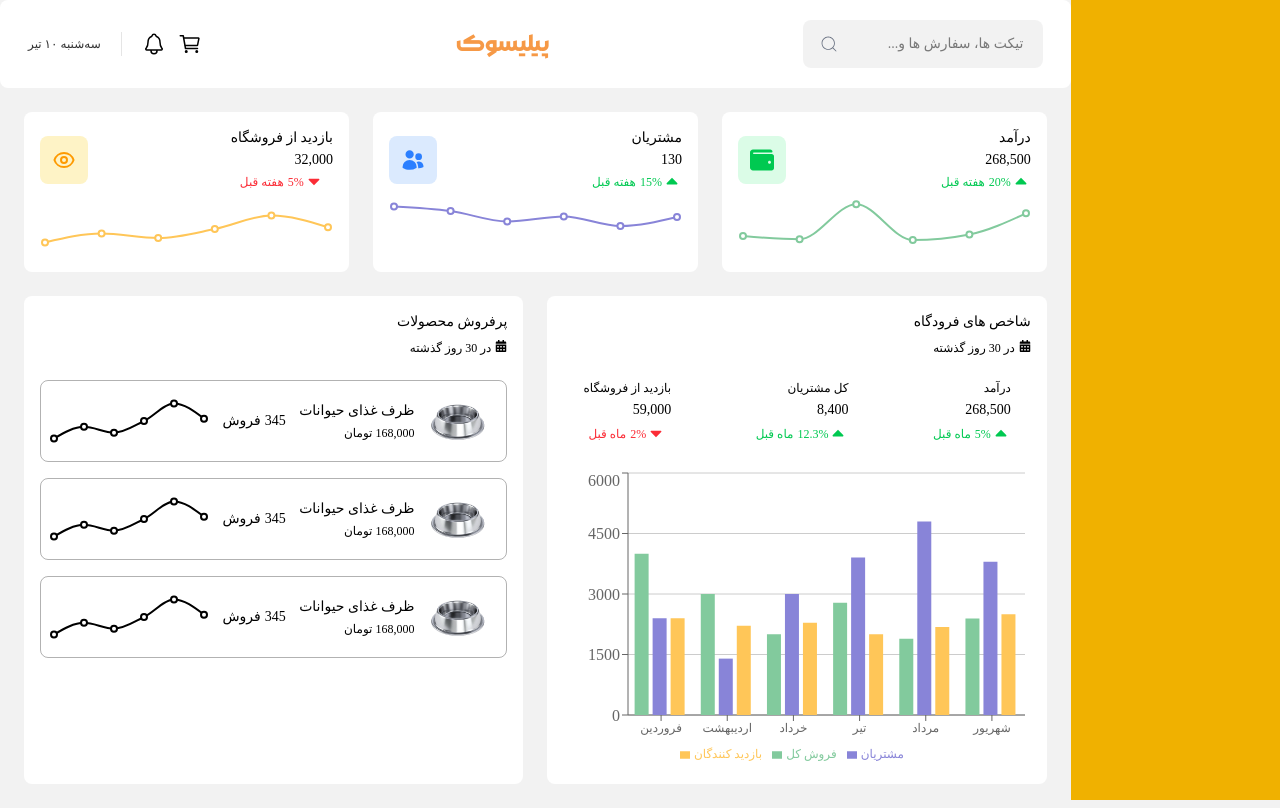
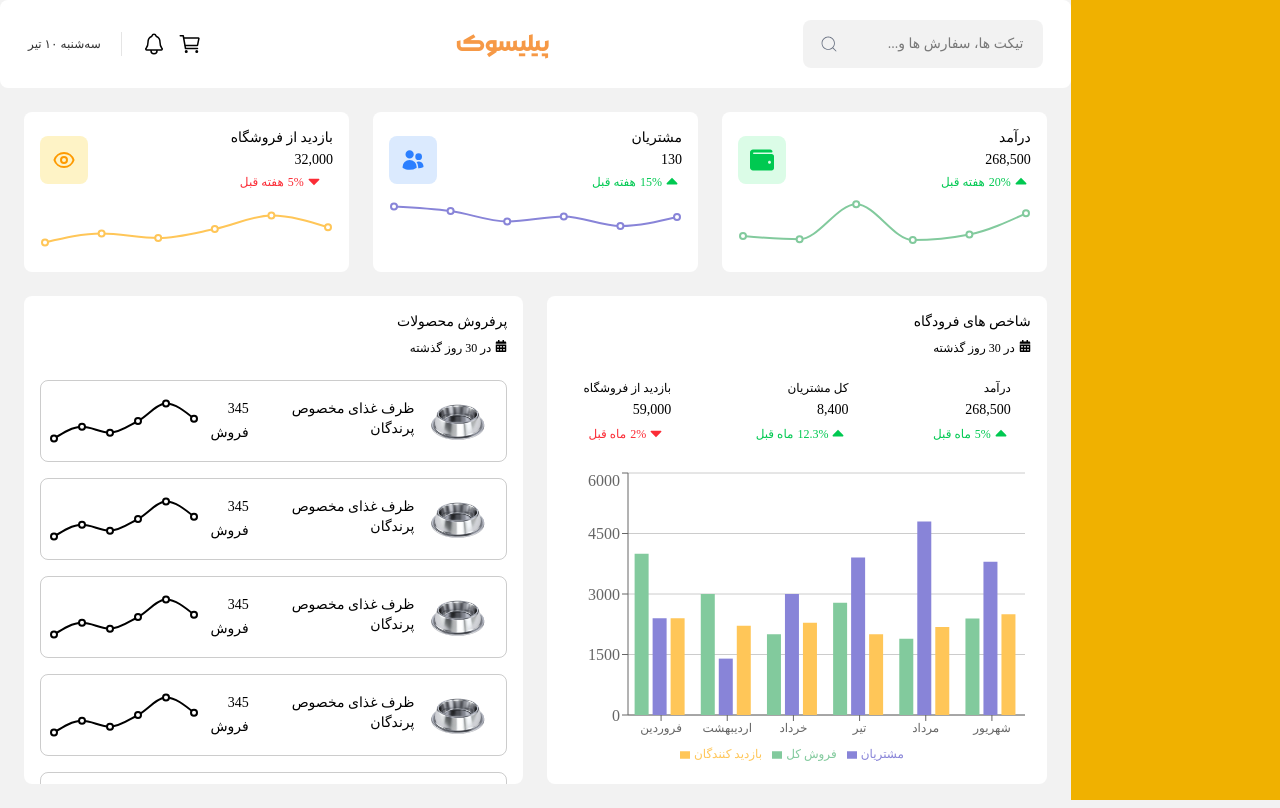
Before and after one commit to HoseinParvaresh/pet-shop, a Next.js app: page /admin-dashboard in a window 1280 px wide. Built offline with nearby package versions, Linux system fonts and the light colour scheme; a web font is replaced by a local one.

Commit message:
add animation to desktop navbar

```diff
--- a/src/components/modules/Dashboard/DashboardHeader.js
+++ b/src/components/modules/Dashboard/DashboardHeader.js
@@ -5,11 +5,11 @@ import { IoCartOutline } from "react-icons/io5";
 import Link from "next/link";
 import { toggleMobileNavbar } from "@/Utility/UtilityFunction"
 import { useState } from "react";
-
+import * as motion from "motion/react-client"
 
 export default function DashboardHeader() {
 
-    const [search,setSearch] = useState()
+    const [search, setSearch] = useState()
     return (
         <div className="flex items-center justify-between shrink-0 w-full h-22 px-5 sm:px-7 bg-white max-lg:border-b max-lg:border-b-black/10 lg:rounded-lg">
             {/* overlay */}
@@ -19,7 +19,7 @@ export default function DashboardHeader() {
 
             {/* search */}
             <div className="relative z-20 hidden md:flex items-center justify-between gap-x-4 w-60 bg-black/5 rounded-lg py-1 px-4 h-12">
-                <input type="text" value={search} onChange={(e) => setSearch(e.target.value)} placeholder=" تیکت ها، سفارش ها و..." className="size-full text-xs placeholder:text-sm outline-none"  />
+                <input type="text" value={search} onChange={(e) => setSearch(e.target.value)} placeholder=" تیکت ها، سفارش ها و..." className="size-full text-xs placeholder:text-sm outline-none" />
                 <CiSearch className="text-sm shrink-0 text-gray-500 size-5 cursor-pointer" />
             </div>
             <Link href={"/"} className="text-2xl text-primary font-MorabbaBold">پیلیسوک</Link>
@@ -28,11 +28,21 @@ export default function DashboardHeader() {
                 {/* buttons */}
                 <div className="flex gap-x-3">
                     {/* basket */}
-                    <Link href="/" target="_blank">
-                        <IoCartOutline className="size-6 cursor-pointer" />
-                    </Link>
+                    <motion.div
+                        whileHover={{ scale: 1.2 }}
+                        whileTap={{ scale: 0.8 }}
+                    >
+                        <Link href="/" target="_blank">
+                            <IoCartOutline className="size-6 cursor-pointer" />
+                        </Link>
+                    </motion.div>
                     {/* notification */}
-                    <IoNotificationsOutline className="size-6 cursor-pointer" />
+                    <motion.div
+                        whileHover={{ scale: 1.2 }}
+                        whileTap={{ scale: 0.8 }}
+                    >
+                        <IoNotificationsOutline className="size-6 cursor-pointer" />
+                    </motion.div>
                 </div>
                 <div className="max-lg:hidden w-px h-6 bg-black/10">
                 </div>
--- a/src/components/modules/Header/Navbar/DesktopNavbar.js
+++ b/src/components/modules/Header/Navbar/DesktopNavbar.js
@@ -1,6 +1,8 @@
 import Link from "next/link";
 import { useState } from "react";
 import { menuList } from "@/Utility/Constants";
+import * as motion from "motion/react-client"
+
 
 export default function DesktopNavbar() {
 
@@ -10,7 +12,7 @@ export default function DesktopNavbar() {
     const mouseEnterHandler = (e) => {
         let elm = e.target.getBoundingClientRect()
 
-        setWidthElm(elm.width)
+        setWidthElm(elm.width+15)
         setTransformElm(elm.right - elm.width)
 
     }
@@ -18,16 +20,24 @@ export default function DesktopNavbar() {
         setWidthElm(0)
     }
     const styles = {
-        transform: `translateX(${transformElm}px)`,
+        transform: `translateX(${transformElm-7}px)`,
         width: widthElm
     };
 
     return (
         <ul onMouseLeave={mouseLeaveHandler} className="flex items-center justify-center gap-5 xl:gap-10 font-MorabbaBold text-[18px] text-dark-primary">
-            <div className="absolute top-[67px] left-0 h-[2.5px] bg-primary bottom-0 transition-all duration-300" style={styles}></div>
+            <div className="absolute top-[70px] left-0 h-[2.5px] bg-primary bottom-0 transition-all duration-300" style={styles}></div>
             {
                 menuList.map((item) => (
-                    <li key={item.id} className="cursor-pointer hover:text-primary transition-colors" onMouseEnter={mouseEnterHandler}><Link href={item.link}>{item.title}</Link></li>
+                    <motion.li
+                        key={item.id}
+                        whileHover={{ scale: 1.2 }}
+                        whileTap={{ scale: 0.8 }}
+                        className="cursor-pointer hover:text-primary transition-colors"
+                        onMouseEnter={mouseEnterHandler}
+                    >
+                        <Link href={item.link}>{item.title}</Link>
+                    </motion.li>
                 ))
             }
         </ul>
--- a/src/components/templates/AdminDashboard/TopProductsList/TopProductItem.js
+++ b/src/components/templates/AdminDashboard/TopProductsList/TopProductItem.js
@@ -1,23 +1,17 @@
 import { Line, LineChart, Tooltip, ResponsiveContainer } from 'recharts';
-import { formatNumber } from "@/Utility/UtilityFunction";
-
+import Link from 'next/link';
 export default function TopProductItem(Props) {
 
-
-
     return (
-        <div className="flex flex-col 2xs:flex-row 2xs:items-center justify-between gap-3 border border-black/30 rounded-lg px-2">
+        <div className="flex flex-col 2xs:flex-row 2xs:items-center justify-between gap-3 border border-black/20 rounded-lg p-2 2xs:px-2 2xs:py-0">
             {/* right */}
-            <div className="flex items-center gap-1 min-w-max">
-                <img className="size-22 2xs:size-20" src={Props.image} alt="p-1" />
-                <div>
-                    <p className="text-sm md:text-xs lg:text-sm mb-1 font-danaBold">{Props.title}</p>
-                    <p className="text-xs">{formatNumber(Props.price)} <span className="ml-1">تومان</span></p>
-                </div>
-            </div>
+            <Link href={"#"} className="flex items-center gap-2 2xs:gap-1">
+                <img className="size-22 2xs:size-20 border border-black/20 2xs:border-none rounded-md" src={Props.image} alt="p-1" />
+                <p className="text-sm md:text-xs lg:text-sm mb-1 font-danaBold line-clamp-3">{Props.title}</p>
+            </Link>
             {/* center */}
-            <div className="min-w-max">
-                <p className="text-sm flex gap-1 2xs:flex-col lg:flex-row"> {Props.sale} <span>فروش</span></p>
+            <div className="mt-2 2xs:mt-0">
+                <p className="text-sm flex gap-1 flex-col"> {Props.sale} <span>فروش</span></p>
             </div>
             {/* left */}
             <div className="2xs:w-40 h-full">
--- a/src/components/templates/AdminDashboard/TopProductsList/TopProductsList.js
+++ b/src/components/templates/AdminDashboard/TopProductsList/TopProductsList.js
@@ -13,9 +13,13 @@ export default function TopProductsList() {
     ]
 
     const Products = [
-        {id:1,title:"ظرف غذای حیوانات",price:168000,image:"/images/p-1.png",sale:345,data:chartDataVisit},
-        {id:2,title:"ظرف غذای حیوانات",price:168000,image:"/images/p-1.png",sale:345,data:chartDataVisit},
-        {id:3,title:"ظرف غذای حیوانات",price:168000,image:"/images/p-1.png",sale:345,data:chartDataVisit},
+        {id:1,title:"ظرف غذای مخصوص پرندگان",price:168000,image:"/images/p-1.png",sale:345,data:chartDataVisit},
+        {id:2,title:"ظرف غذای مخصوص پرندگان",price:168000,image:"/images/p-1.png",sale:345,data:chartDataVisit},
+        {id:3,title:"ظرف غذای مخصوص پرندگان",price:168000,image:"/images/p-1.png",sale:345,data:chartDataVisit},
+        {id:4,title:"ظرف غذای مخصوص پرندگان",price:168000,image:"/images/p-1.png",sale:345,data:chartDataVisit},
+        {id:5,title:"ظرف غذای مخصوص پرندگان",price:168000,image:"/images/p-1.png",sale:345,data:chartDataVisit},
+        {id:6,title:"ظرف غذای مخصوص پرندگان",price:168000,image:"/images/p-1.png",sale:345,data:chartDataVisit},
+
     ]
 
     return (
```
